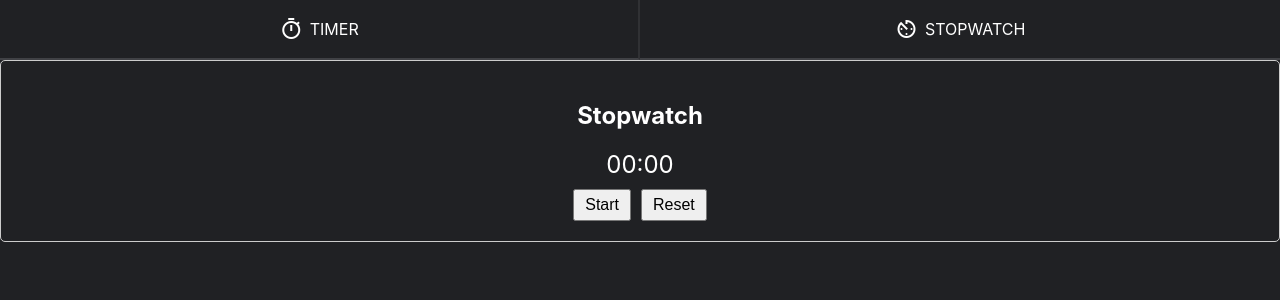
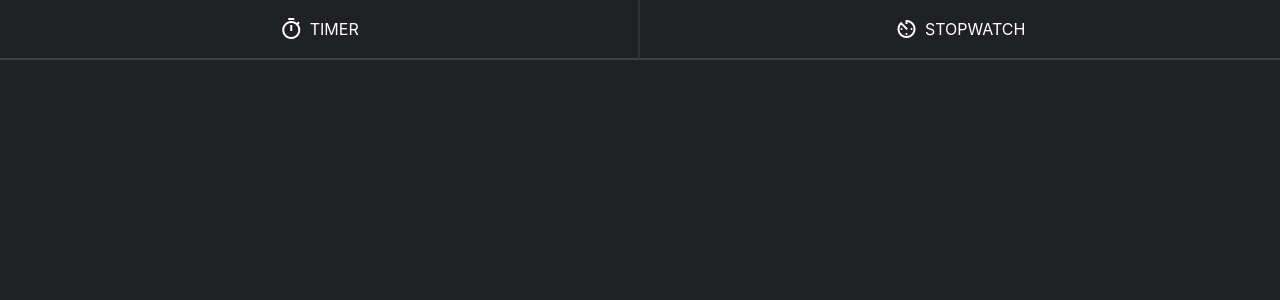
Before and after one commit to imlnr/google-timer, a React (Create React App) app: page /stopwatch in a window 1280 px wide. Shown: the top 300 px of the page. Built offline with nearby package versions, Linux system fonts and the light colour scheme.

Commit message:
final commit

```diff
--- a/src/components/Nav.jsx
+++ b/src/components/Nav.jsx
@@ -1,6 +1,8 @@
 import React, { useState } from 'react'
 import '../styles/Home.css'
-import Mainroutes from '../allroutes/Mainroutes'
+// import Mainroutes from '../allroutes/Mainroutes'
+import Timer from '../pages/Timer';
+import Stopwatch from '../pages/Stopwatch';
 const Nav = () => {
     const [clickTimer, setClickTimer] = useState(false);
     const [clickStopwatch, setClickStopwatch] = useState(false);
@@ -25,7 +27,9 @@ const Nav = () => {
                 </span> STOPWATCH</div>
             </div>
             <div className='timer-stuff'>
-                <Mainroutes />
+                {/* <Mainroutes /> */}
+                {clickTimer && <Timer/>}
+                {clickStopwatch && <Stopwatch/>}
             </div>
         </div>
     )
--- a/src/pages/Stopwatch.jsx
+++ b/src/pages/Stopwatch.jsx
@@ -1,76 +1,56 @@
-import React, { Component } from 'react';
+import React, { useState, useEffect } from 'react';
 import styles from '../styles/Stopwatch.module.css';
 
-class Stopwatch extends Component {
-  constructor(props) {
-    super(props);
-    this.state = {
-      seconds: 0,
-      milliseconds: 0,
-      isRunning: false,
-    };
-    this.intervalId = null;
-  }
+function Stopwatch() {
+  const [seconds, setSeconds] = useState(0);
+  const [milliseconds, setMilliseconds] = useState(0);
+  const [isRunning, setIsRunning] = useState(false);
+  let intervalId = null;
 
-  componentWillUnmount() {
-    clearInterval(this.intervalId);
-  }
+  useEffect(() => {
+    return () => clearInterval(intervalId);
+  }, []);
 
-  startStopwatch = () => {
-    if (!this.state.isRunning) {
-      this.intervalId = setInterval(this.tick, 10);
+  const startStopwatch = () => {
+    if (!isRunning) {
+      intervalId = setInterval(tick, 10);
     } else {
-      clearInterval(this.intervalId);
+      clearInterval(intervalId);
     }
-    this.setState((prevState) => ({
-      isRunning: !prevState.isRunning,
-    }));
+    setIsRunning(prevState => !prevState);
   };
 
-  resetStopwatch = () => {
-    clearInterval(this.intervalId);
-    this.setState({
-      seconds: 0,
-      milliseconds: 0,
-      isRunning: false,
+  const resetStopwatch = () => {
+    clearInterval(intervalId);
+    setSeconds(0);
+    setMilliseconds(0);
+    setIsRunning(false);
+  };
+
+  const tick = () => {
+    setMilliseconds(prevMilliseconds => {
+      let updatedMilliseconds = prevMilliseconds + 1;
+      if (updatedMilliseconds === 100) {
+        setSeconds(prevSeconds => prevSeconds + 1);
+        updatedMilliseconds = 0;
+      }
+      return updatedMilliseconds;
     });
   };
 
-  tick = () => {
-    this.setState((prevState) => {
-      let { seconds, milliseconds } = prevState;
-      milliseconds += 1;
-      if (milliseconds === 100) {
-        milliseconds = 0;
-        seconds += 1;
-      }
-      return {
-        seconds,
-        milliseconds,
-      };
-    });
-  };
-
-  render() {
-    const { seconds, milliseconds, isRunning } = this.state;
-    return (
-      <div className={styles.stopwatch}>
-        <h2>Stopwatch</h2>
-        <div className={styles.display}>
-          <span>{seconds < 10 ? `0${seconds}` : seconds}</span>:
-          <span>
-            {milliseconds < 10 ? `0${milliseconds}` : milliseconds}
-          </span>
-        </div>
-        <div className={styles.controls}>
-          <button onClick={this.startStopwatch}>
-            {isRunning ? 'Stop' : 'Start'}
-          </button>
-          <button onClick={this.resetStopwatch}>Reset</button>
-        </div>
+  return (
+    <div className={styles.stopwatch}>
+      {/* <h2>Stopwatch</h2> */}
+      <div className={styles.display}>
+        <span className={styles.secondstimer}>{seconds < 10 ? `0${seconds}` : seconds}<span className={styles.s}>s</span></span> <span className={styles.colon}>:</span>
+        <span className={styles.secondstimer}>{milliseconds < 10 ? `0${milliseconds}` : milliseconds}<span className={styles.s}>s</span></span>
       </div>
-    );
-  }
+      <div className={styles.controls}>
+        <button onClick={startStopwatch}>{isRunning ? 'Stop' : 'Start'}</button>
+        <button onClick={resetStopwatch}>Reset</button>
+      </div>
+    </div>
+  );
 }
 
 export default Stopwatch;
--- a/src/styles/Stopwatch.module.css
+++ b/src/styles/Stopwatch.module.css
@@ -1,8 +1,7 @@
 .stopwatch {
-    border: 1px solid #ccc;
+    /* border: 1px solid #ccc; */
     border-radius: 5px;
-    padding: 20px;
-    margin-bottom: 20px;
+    height: 100%;
 }
 
 .display {
@@ -23,3 +22,13 @@
 .controls button:last-child {
     margin-right: 0;
 }
+.secondstimer{
+    font-size: 50px;
+}
+.s{
+    font-size: 30px;
+}
+.colon{
+    font-size: 45px;
+    margin: 0 5px;
+}
```
